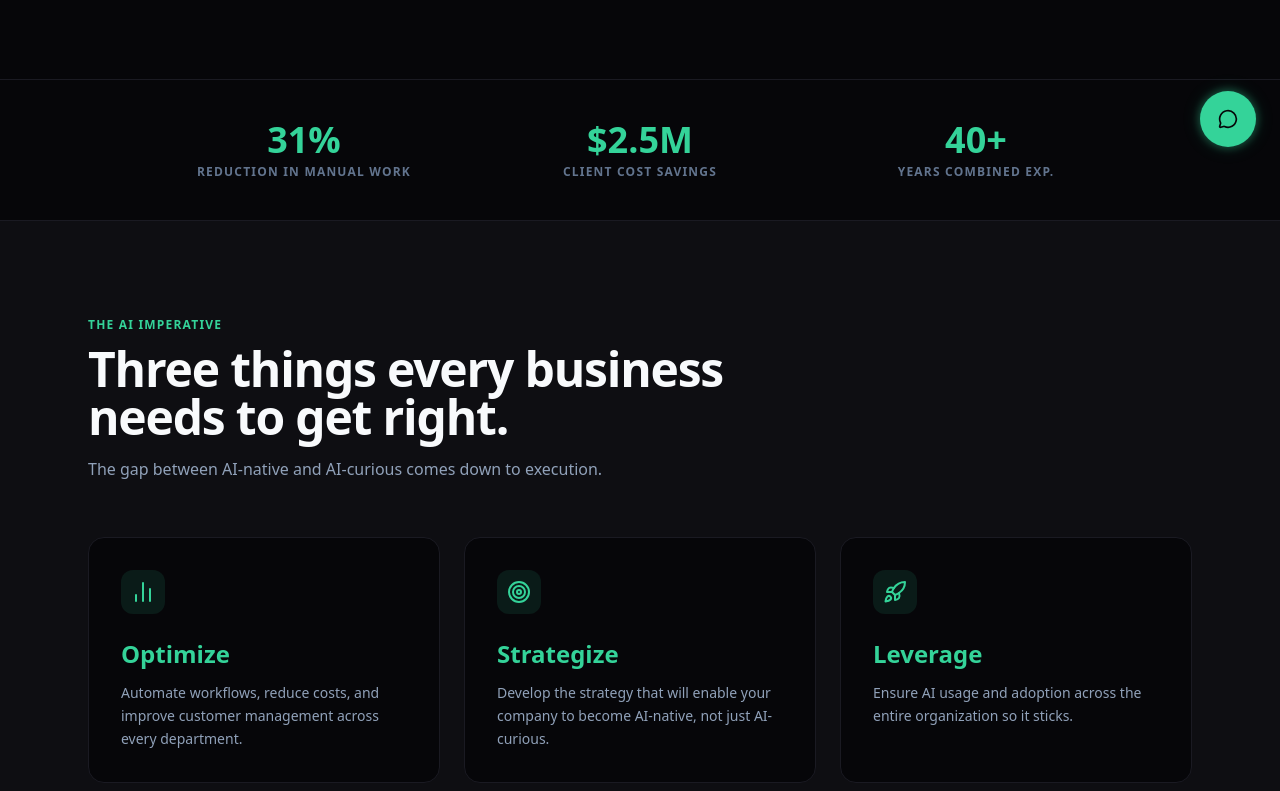
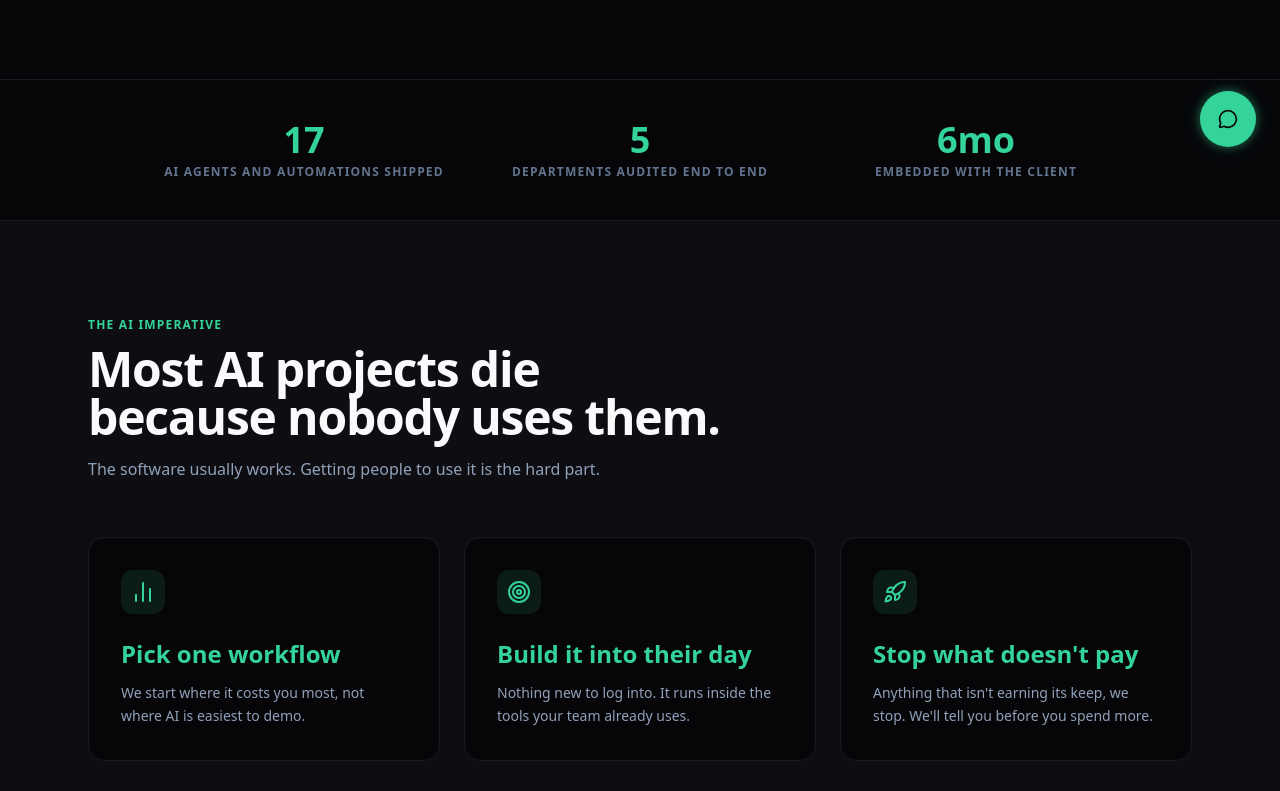
Before and after one commit to skaveti1/cogni_mind, a Next.js app: page / in a window 1280 px wide. Shown: the part 629-1420 px from the top of the page. Built offline with nearby package versions, Linux system fonts and the light colour scheme.

Commit message:
Apply Cognimind version 2 page copy

```diff
--- a/src/app/page.tsx
+++ b/src/app/page.tsx
@@ -30,13 +30,13 @@ export default function Home() {
 
           <div className="flex flex-wrap items-center justify-center gap-x-8 gap-y-3 text-sm text-slate-500 mt-10">
             <span className="flex items-center gap-2">
-              <CheckCircle2 className="w-4 h-4 text-brand" /> 40+ years combined experience
+              <CheckCircle2 className="w-4 h-4 text-brand" /> Operators, not advisors
             </span>
             <span className="flex items-center gap-2">
-              <CheckCircle2 className="w-4 h-4 text-brand" /> Amazon · Meta · Goldman Sachs alumni
+              <CheckCircle2 className="w-4 h-4 text-brand" /> Amazon · Wayfair · Trane alumni
             </span>
             <span className="flex items-center gap-2">
-              <CheckCircle2 className="w-4 h-4 text-brand" /> $2.5M+ client savings delivered
+              <CheckCircle2 className="w-4 h-4 text-brand" /> 17 AI agents and automations shipped in six months
             </span>
           </div>
         </div>
@@ -46,8 +46,9 @@ export default function Home() {
       <section className="py-10 border-y border-slate-800 bg-slate-950">
         <div className="max-w-5xl mx-auto px-6 grid grid-cols-1 md:grid-cols-3 gap-8 text-center">
           {[
-            { value: '31%', label: 'Reduction in Manual Work' },
-            { value: '$2.5M', label: 'Client Cost Savings' },            { value: '40+', label: 'Years Combined Exp.' },
+            { value: '17', label: 'AI agents and automations shipped' },
+            { value: '5', label: 'Departments audited end to end' },
+            { value: '6mo', label: 'Embedded with the client' },
           ].map(({ value, label }) => (
             <div key={label}>
               <p className="text-3xl md:text-4xl font-black text-brand mb-1 tabular-nums">{value}</p>
@@ -63,10 +64,10 @@ export default function Home() {
           <div className="mb-14">
             <p className="text-brand text-xs font-bold uppercase tracking-widest mb-3">The AI Imperative</p>
             <h2 className="text-4xl md:text-5xl font-black tracking-tight mb-4">
-              Three things every business<br />needs to get right.
+              Most AI projects die<br />because nobody uses them.
             </h2>
             <p className="text-slate-400 max-w-xl">
-              The gap between AI-native and AI-curious comes down to execution.
+              The software usually works. Getting people to use it is the hard part.
             </p>
           </div>
 
@@ -74,18 +75,18 @@ export default function Home() {
             {[
               {
                 icon: <BarChart2 className="w-6 h-6 text-brand" />,
-                title: 'Optimize',
-                sub: 'Automate workflows, reduce costs, and improve customer management across every department.',
+                title: 'Pick one workflow',
+                sub: 'We start where it costs you most, not where AI is easiest to demo.',
               },
               {
                 icon: <Target className="w-6 h-6 text-brand" />,
-                title: 'Strategize',
-                sub: 'Develop the strategy that will enable your company to become AI-native, not just AI-curious.',
+                title: 'Build it into their day',
+                sub: 'Nothing new to log into. It runs inside the tools your team already uses.',
               },
               {
                 icon: <Rocket className="w-6 h-6 text-brand" />,
-                title: 'Leverage',
-                sub: 'Ensure AI usage and adoption across the entire organization so it sticks.',
+                title: "Stop what doesn't pay",
+                sub: "Anything that isn't earning its keep, we stop. We'll tell you before you spend more.",
               },
             ].map(({ icon, title, sub }) => (
               <div
@@ -172,12 +173,10 @@ export default function Home() {
           <div className="bg-slate-950 rounded-2xl border border-brand/20 overflow-hidden">
             <div className="bg-brand/5 border-b border-brand/20 px-8 md:px-10 py-8">
               <h2 className="text-3xl md:text-4xl font-black tracking-tight mb-2">
-                Reducing Manual Work by{' '}
-                <span className="text-brand">31%</span> at a Major Seafood Company
+                Six months inside a global food supply chain company
               </h2>
               <p className="text-slate-400">
-                Resulting in{' '}
-                <span className="text-white font-semibold">$2.5M in cost savings</span>
+                Embedded across North America, Europe and India
               </p>
             </div>
 
@@ -186,16 +185,14 @@ export default function Home() {
                 <h3 className="text-xs font-bold uppercase tracking-widest text-slate-500 mb-5">What We Did</h3>
                 <ul className="space-y-4">
                   {[
-                    { bold: '31% reduction', text: 'in manual work across procurement and sales' },
-                    { bold: '5 departments audited:', text: 'Procurement, Sales, Supply Chain, Finance, and HR' },
-                    { bold: '6-month roadmap', text: 'delivered integrating into Salesforce' },
-                    { bold: 'Agentic workflow architecture', text: 'designed for the engineering team to execute' },
-                  ].map(({ bold, text }) => (
-                    <li key={text} className="flex gap-3 text-sm text-slate-300">
+                    'Audited workflows end to end across five departments: procurement, sales, supply chain, finance, and HR',
+                    'Designed and shipped 17 AI agents and automations alongside their engineering team',
+                    'Embedded them in the systems their teams already use, across sales, procurement, finance, and operations',
+                    'Automated their monthly reporting and built a live view of the business for the CEO',
+                  ].map((item) => (
+                    <li key={item} className="flex gap-3 text-sm text-slate-300">
                       <CheckCircle2 className="w-4 h-4 text-brand mt-0.5 flex-shrink-0" />
-                      <span>
-                        <strong className="text-white">{bold}</strong> {text}
-                      </span>
+                      {item}
                     </li>
                   ))}
                 </ul>
@@ -205,9 +202,9 @@ export default function Home() {
                 <h3 className="text-xs font-bold uppercase tracking-widest text-slate-500 mb-5">The Outcome</h3>
                 <ul className="space-y-4">
                   {[
-                    'Productized workflows and investor pitch to Accel, Tiger Global, and other Tier 1 VCs',
-                    '$2.5M in verified cost savings through AI-automated workflows',
-                    'Company positioned as AI-native ahead of next funding round',
+                    'Still running and expanding across their entities today',
+                    'The audit projected around a third of manual work could be automated, with seven-figure annual savings',
+                    'Helped productize the workflows, which became part of their next funding conversation',
                   ].map((item) => (
                     <li key={item} className="flex gap-3 text-sm text-slate-300">
                       <CheckCircle2 className="w-4 h-4 text-brand mt-0.5 flex-shrink-0" />
@@ -216,6 +213,9 @@ export default function Home() {
                   ))}
                 </ul>
               </div>
+              <p className="md:col-span-2 text-xs text-slate-500 pt-2 border-t border-slate-800">
+                Savings shown are audit estimates. The client is unnamed under confidentiality agreements.
+              </p>
             </div>
           </div>
         </div>
@@ -255,16 +255,16 @@ export default function Home() {
                 <div>
                   <h3 className="text-xl font-black text-white">Shail Kaveti</h3>
                   <p className="text-brand text-sm font-semibold mt-0.5">
-                    Partner, TheFounderVC · Former Amazon & Wayfair Product Lead
+                    Operator · Amazon Business, Wayfair, Bill.com
                   </p>
                 </div>
               </div>
               <ul className="space-y-2.5">
                 {[
-                  'Built global-scale AI personalization systems from scratch at Amazon and Wayfair',
-                  'Product Lead: Growth strategy, monetization platforms (BILL, Amazon)',
-                  'Quantitative trading systems at Susquehanna and Bank of America',
-                  'MBA, Dartmouth · BS, Mathematics & CS (Drexel)',
+                  'Employee #3 at Amazon Business, building US and EU B2B operations',
+                  "Built Wayfair's residential AC business from zero to roughly $50M",
+                  'Months on warehouse floors at Amazon and Wayfair, receiving through shipping',
+                  'MBA, Tuck at Dartmouth · BS/MS Computer Science, Drexel',
                 ].map((item) => (
                   <li key={item} className="flex gap-2 text-slate-400 text-sm">
                     <span className="text-brand mt-1 flex-shrink-0">›</span>
@@ -316,20 +316,19 @@ export default function Home() {
             <div className="lg:pt-4">
               <p className="text-brand text-xs font-bold uppercase tracking-widest mb-4">Ready to start?</p>
               <h2 className="text-4xl md:text-5xl font-black tracking-tight mb-5 leading-[0.95]">
-                We design the blueprint.<br />
-                <span className="text-gradient">Your team executes it.</span>
+                Let&apos;s start with<br />
+                <span className="text-gradient">one workflow.</span>
               </h2>
               <p className="text-slate-400 text-lg mb-10 leading-relaxed">
-                6-month engagement · Measurable P&L impact
-                or we haven&apos;t done our job.
+                We&apos;ll walk it with you, score it, and tell you if it&apos;s worth building. No commitment. No deck at the end.
               </p>
 
               {/* Trust bullets */}
               <ul className="space-y-4">
                 {[
-                  { stat: '31%',   text: 'average reduction in manual work' },
-                  { stat: '$2.5M', text: 'in client cost savings delivered' },
-                  { stat: '24h',   text: 'response time guaranteed' },
+                  { stat: '17',  text: 'agents and automations shipped in six months' },
+                  { stat: '5',   text: 'departments audited end to end' },
+                  { stat: '24h', text: 'response time' },
                 ].map(({ stat, text }) => (
                   <li key={stat} className="flex items-center gap-4">
                     <span className="text-brand font-black text-xl tabular-nums w-14 shrink-0">{stat}</span>
@@ -351,7 +350,7 @@ export default function Home() {
 
             {/* Right — form */}
             <div className="bg-slate-950 border border-slate-800 rounded-2xl p-8">
-              <h3 className="text-lg font-black text-white mb-1">Book a System Audit</h3>
+              <h3 className="text-lg font-black text-white mb-1">Tell us which workflow hurts most</h3>
               <p className="text-slate-500 text-sm mb-6">Tell us what you&apos;re working with — we&apos;ll take it from there.</p>
               <ContactForm />
             </div>
@@ -364,7 +363,7 @@ export default function Home() {
       <footer className="border-t border-slate-800 bg-slate-950">
         <div className="max-w-5xl mx-auto px-6 py-8 flex flex-col sm:flex-row items-center justify-between gap-4">
           <p className="text-slate-600 text-sm">
-            © {new Date().getFullYear()} Cogni Mind. All rights reserved.
+            © {new Date().getFullYear()} Cognimind. All rights reserved.
           </p>
           <div className="flex items-center gap-6 text-xs text-slate-600">
             <a href="mailto:shail@cognimind.ai" className="hover:text-brand transition-colors">
@@ -372,7 +371,7 @@ export default function Home() {
             </a>
             <span className="w-px h-3 bg-slate-800" />
             <a href="#contact" className="hover:text-brand transition-colors">
-              Book a System Audit
+              Get in touch
             </a>
           </div>
         </div>
```
